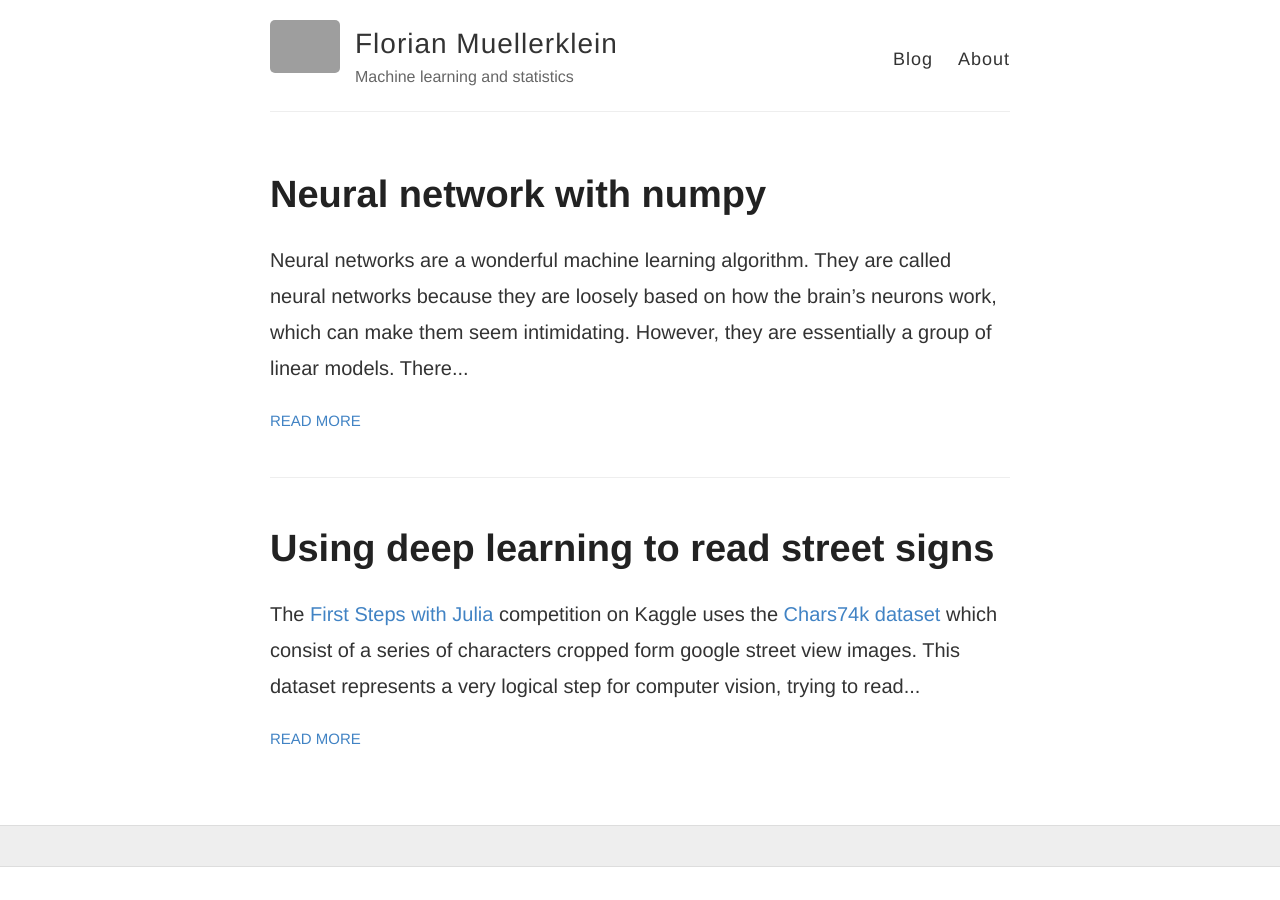
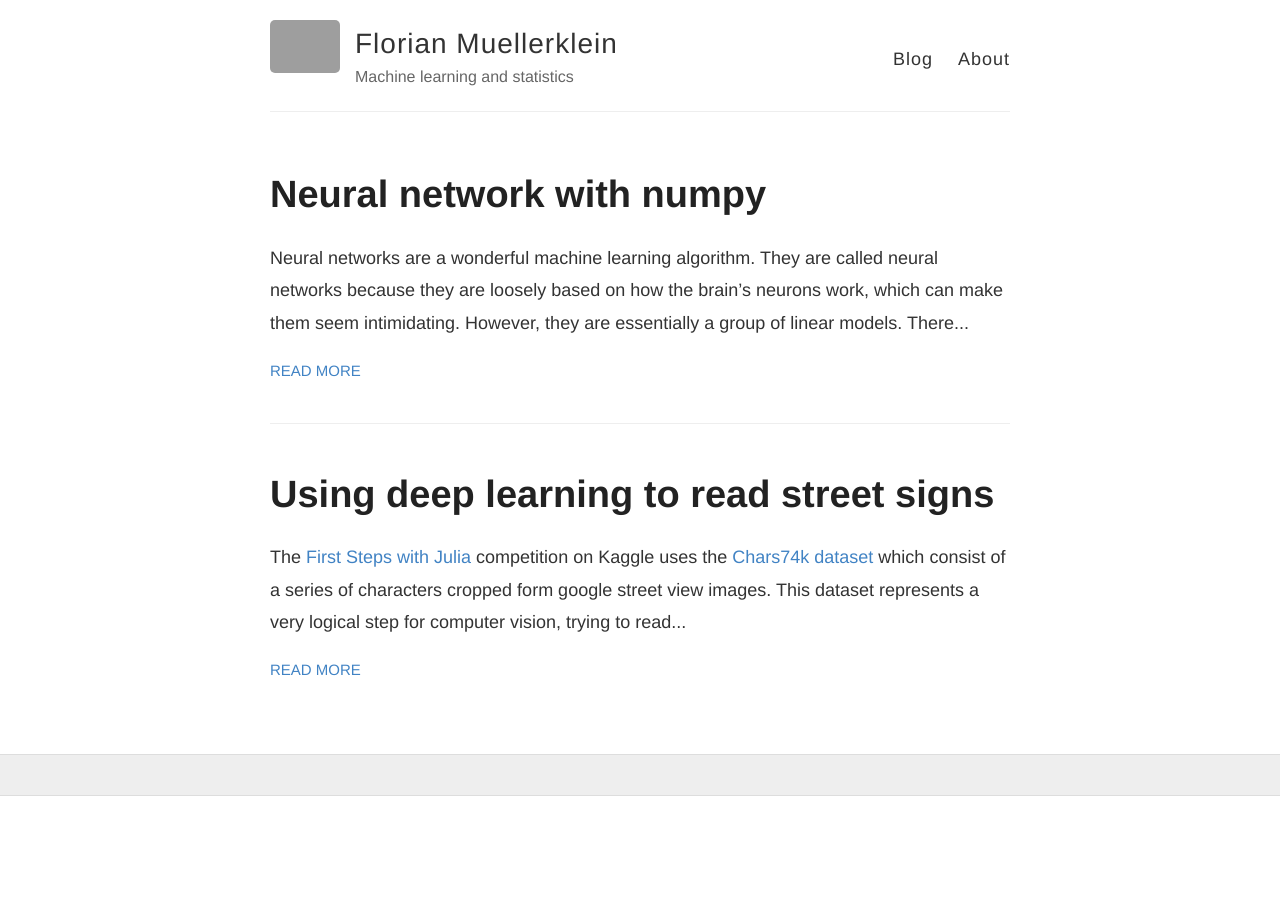
Before and after one commit to FlorianMuellerklein/FlorianMuellerklein.github.io, a Jekyll site: the page built from index.html, in a window 1280 px wide. Built offline with Jekyll 4.4.1, drawn with Linux system fonts in a browser that asks for light colours; grey boxes are pictures that could not be loaded.

Commit message:
chars 74 cnn

```diff
--- a/style.scss
+++ b/style.scss
@@ -19,7 +19,7 @@ html {
 
 body {
 	background: $white;
-  font: 20px/1.8 $helvetica;
+  font: 18px/1.8 $helvetica;
   color: $darkGray;
 }
 
```
Also changed, not shown: _posts/2016-2-13-cnn_streetview.md (+2 -0 lines).
